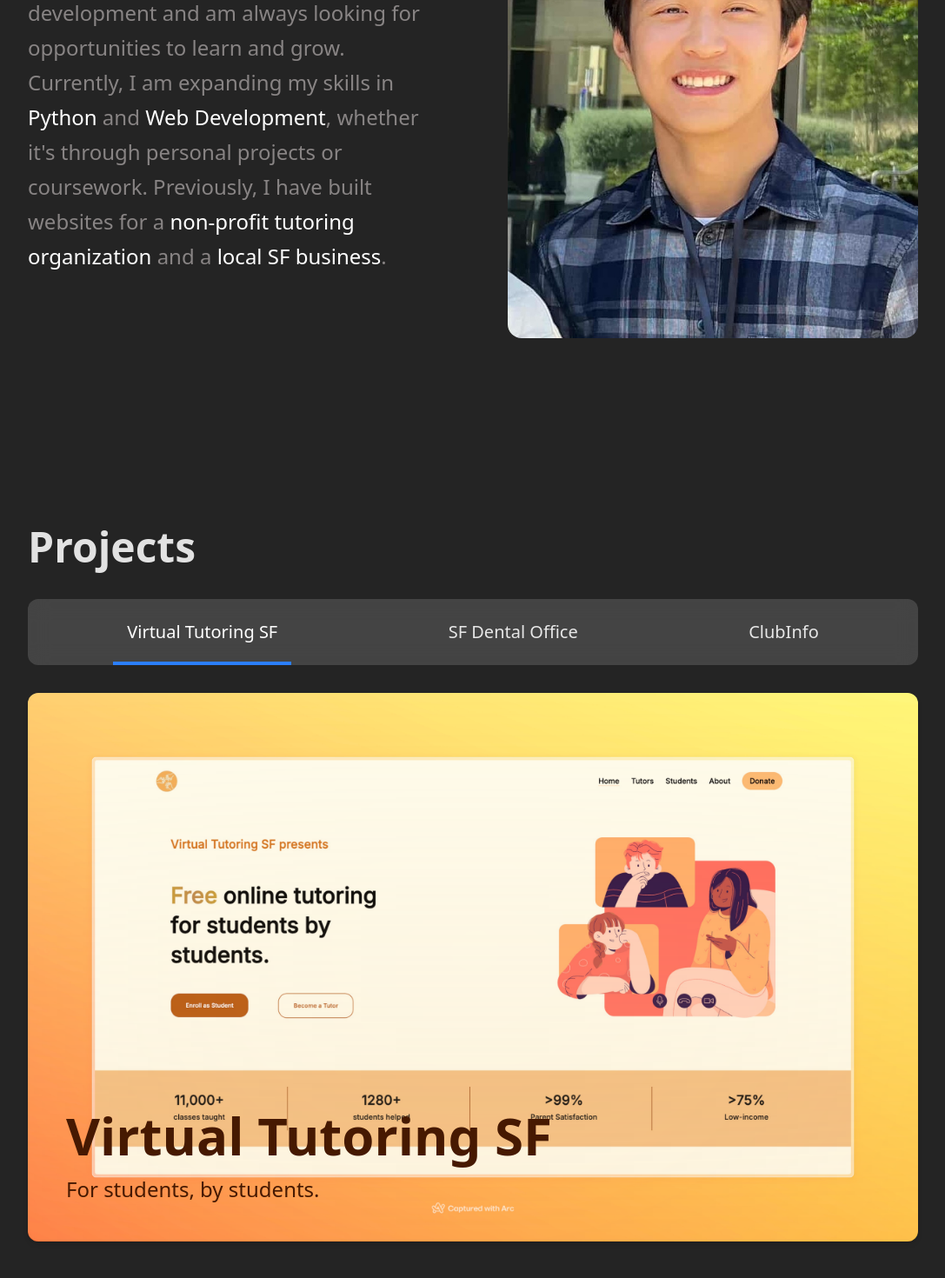
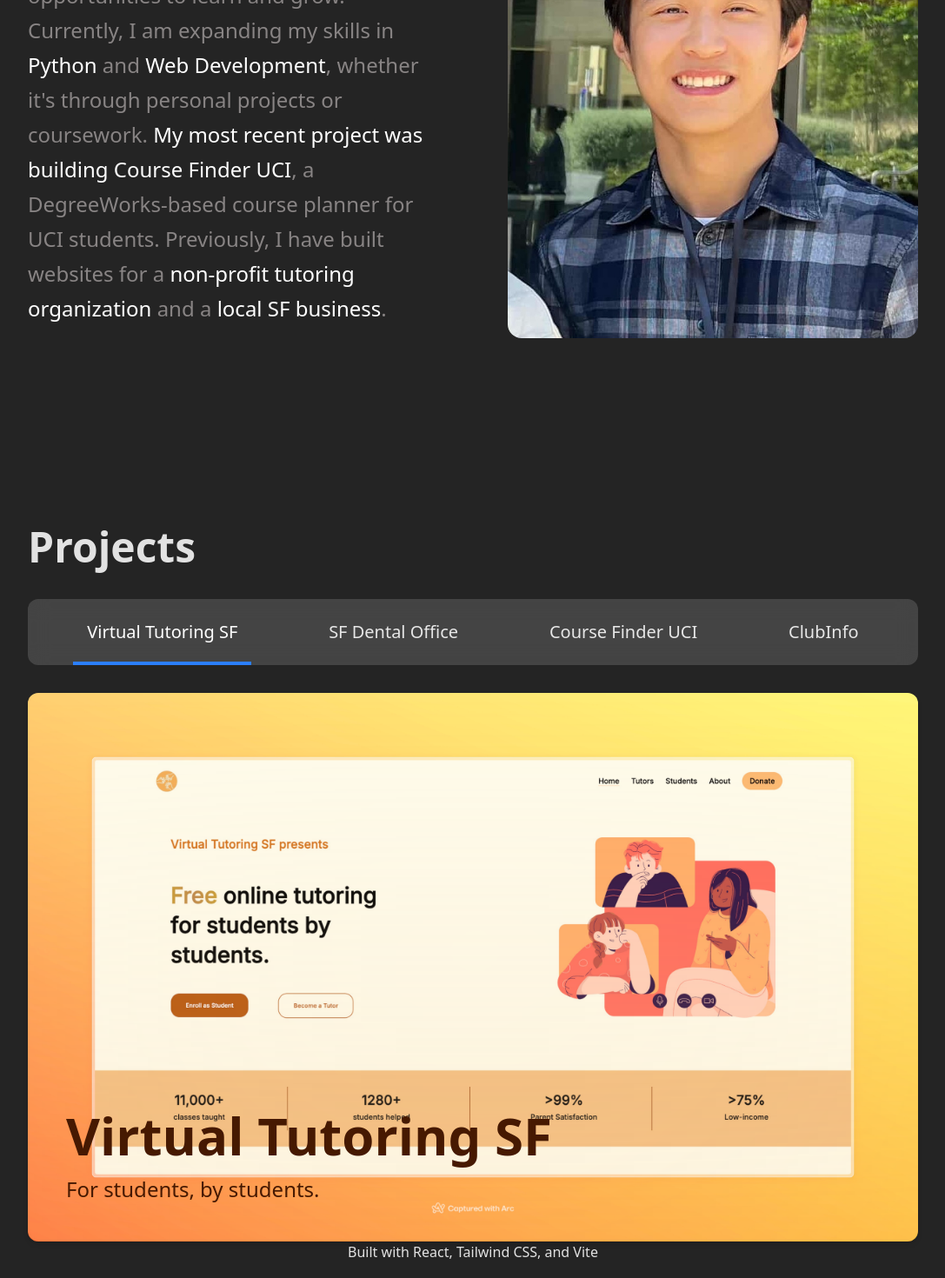
Before and after one commit to DarrenZhao01/Portfolio, a React (Vite) app: page / in a window 1280 px wide. Shown: the part 1040-2510 px from the top of the page at 87% size, without its empty margins (96-1183 px from the left). Built offline with nearby package versions, Linux system fonts and the light colour scheme.

Commit message:
Update portfolio with CourseFinderUCI

```diff
--- a/src/About_Content.jsx
+++ b/src/About_Content.jsx
@@ -15,7 +15,7 @@
         <p className="text-2xl/10" data-aos="fade-up" data-aos-delay="600" style={{ color: '#888484' }}>
           I am passionate about software development and am always looking for opportunities to learn and grow.
           Currently, I am expanding my skills in <span style={{ color: '#FFFFFF' }}>Python</span> and <span style={{ color: '#FFFFFF' }}>Web Development</span>, whether it's through personal projects or coursework.
-          Previously, I have built websites for a <span style={{ color: '#FFFFFF' }}>non-profit tutoring organization</span> and a <span style={{ color: '#FFFFFF' }}>local SF business</span>.
+          <span style={{ color: '#FFFFFF' }}> My most recent project was building Course Finder UCI</span>, a DegreeWorks-based course planner for UCI students. Previously, I have built websites for a <span style={{ color: '#FFFFFF' }}>non-profit tutoring organization</span> and a <span style={{ color: '#FFFFFF' }}>local SF business</span>.
         </p>
       </div>
       <div className="flex justify-end pl-10">
--- a/src/Projects.jsx
+++ b/src/Projects.jsx
@@ -4,7 +4,8 @@
   const projects = [
     { id: 1, name: "Virtual Tutoring SF", link: "https://www.virtualtutoringsf.org/", content: "For students, by students.", image: "/Virtual Tutoring SF _ Welcome.jpeg", color: "text-amber-950" },
     { id: 2, name: "SF Dental Office", link: "https://www.sfdentaloffice.com/", content: "Healthy smiles for years to come.", image: "/SF_Dental_Office.jpeg", color: "text-purple-950" },
-    { id: 3, name: "ClubInfo", content: "2nd Place Congressional App Winner 2023, San Francisco District", image: "/Clubinfo.png", color: "text-purple-950" },
+    { id: 3, name: "Course Finder UCI", link: "https://www.coursefinderuci.com/", content: "Discover and explore UCI courses with ease.", image: "/coursefinder-uci.jpg", color: "text-blue-950" },
+    { id: 4, name: "ClubInfo", content: "2nd Place Congressional App Winner 2023, San Francisco District", image: "/Clubinfo.png", color: "text-purple-950" },
   ];
 
   const [activeIndex, setActiveIndex] = useState(0);
@@ -67,6 +68,7 @@
           </div>
         </div>
       </div>
+      <span>Built with React, Tailwind CSS, and Vite</span>
     </div>
   );
 }
```
Also changed, not shown: public/coursefinder-uci.jpg (added).
